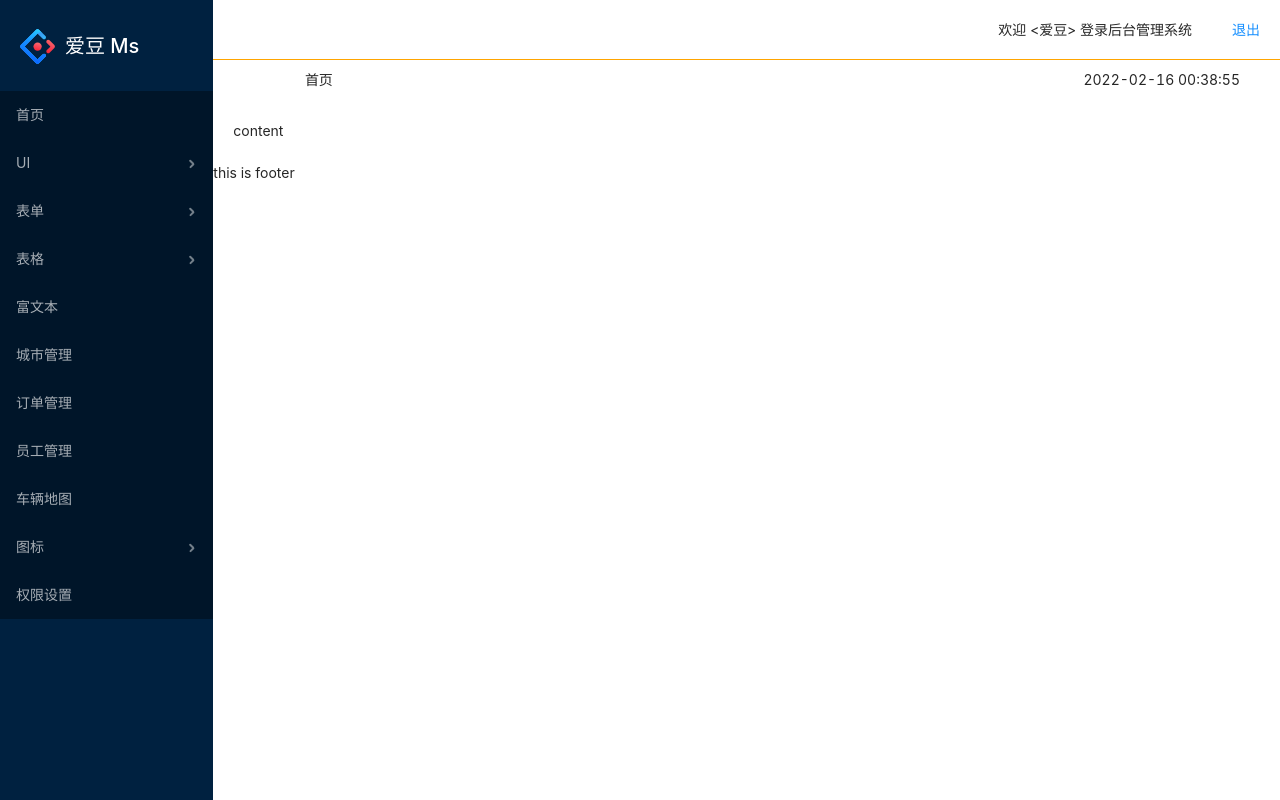
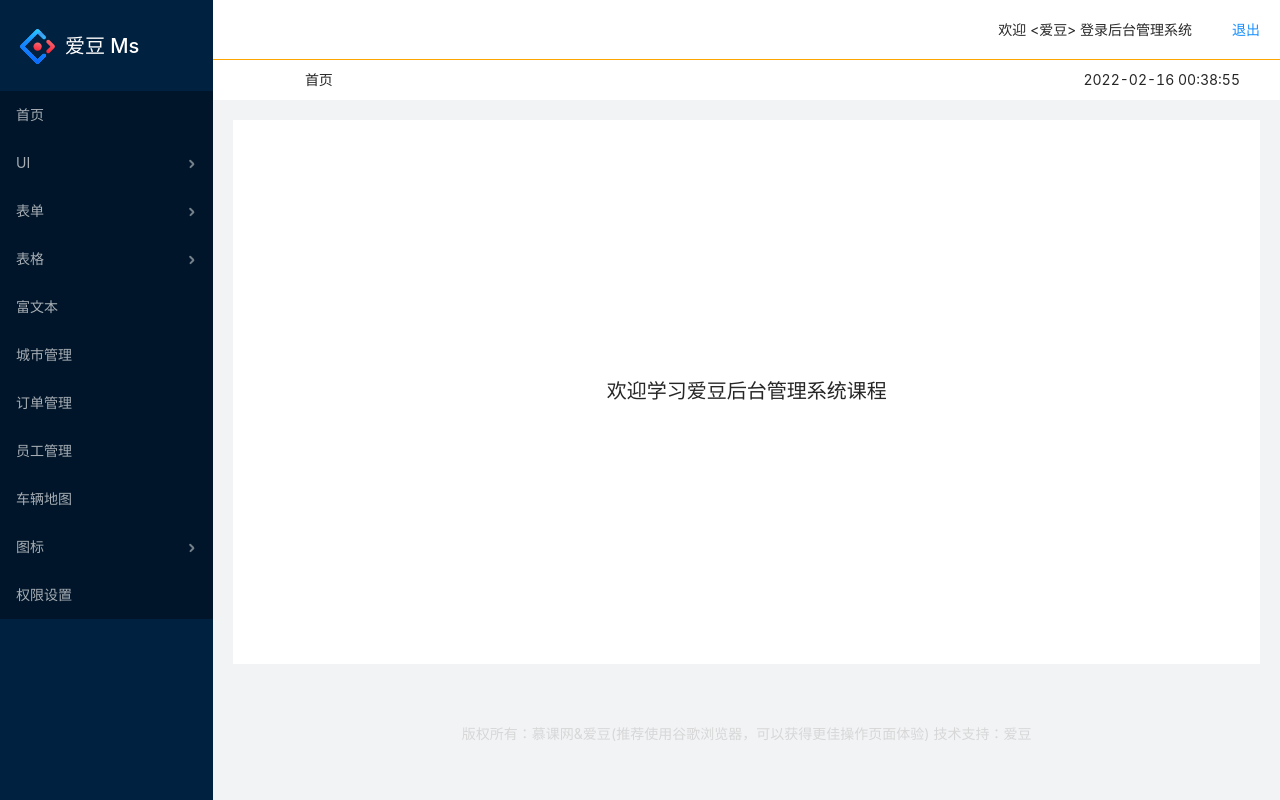
Before and after one commit to WangJiaHui0921/Bike, a React (Create React App) app: page / in a window 1280 px wide. Built offline with nearby package versions, Linux system fonts and the light colour scheme; no server answers.

Commit message:
Footer Home 页面结构开发完成

```diff
--- a/src/admin.jsx
+++ b/src/admin.jsx
@@ -1,6 +1,7 @@
 import React from 'react'
 import { Row, Col } from 'antd'
 import { Header, Footer, NavLeft } from "./components"
+import { Home } from "./pages"
 import styles from "./style/common.module.less"
 export class Admin extends React.Component {
     render() {
@@ -12,7 +13,7 @@ export class Admin extends React.Component {
                 <Col span={20} className={styles.main}>
                     <Header />
                     <Row className={styles.content}>
-                        content
+                        <Home />
                     </Row>
                     <Footer />
                 </Col>
--- a/src/components/footer/Footer.jsx
+++ b/src/components/footer/Footer.jsx
@@ -1,10 +1,10 @@
 import React, { Component } from 'react';
-
+import styles from './Footer.module.css'
 export class Footer extends Component {
     render() {
         return (
-            <div>
-                this is footer
+            <div className={styles.footer}>
+                版权所有：慕课网&爱豆(推荐使用谷歌浏览器，可以获得更佳操作页面体验) 技术支持：爱豆
             </div>
         );
     }
--- /dev/null
+++ b/src/components/footer/Footer.module.css
@@ -0,0 +1,6 @@
+.footer{
+    height:100px;
+    line-height:100px;
+    text-align:center;
+    color:#d7d7d7;
+}
--- a/src/components/header/Header.module.less
+++ b/src/components/header/Header.module.less
@@ -1,4 +1,5 @@
 .header{
+    background-color: #fff;
     .headerTop{
         height:60px;
         line-height:60px;
--- /dev/null
+++ b/src/pages/home/Home.jsx
@@ -0,0 +1,11 @@
+import React, { Component } from 'react';
+import styles from "./Home.module.less"
+export class Home extends Component {
+    render() {
+        return (
+            <div className={styles.homeWrapper}>
+                欢迎学习爱豆后台管理系统课程
+            </div>
+        );
+    }
+}
--- /dev/null
+++ b/src/pages/home/Home.module.less
@@ -0,0 +1,9 @@
+.homeWrapper{
+    height:calc(68vh);
+    width: 100%;
+    display: flex;
+    justify-content: center;
+    align-items: center;
+    font-size:20px;
+    background:#fff;
+}
--- /dev/null
+++ b/src/pages/index.js
@@ -0,0 +1 @@
+export * from "./home/Home"
--- a/src/style/common.module.less
+++ b/src/style/common.module.less
@@ -4,6 +4,7 @@
         background-color: #002140;
     }
     .main{
+        background-color: #f1f3f5;
         height: calc(100vh);
     }
     .content{
```
Also changed, not shown: src/components/footer/Footer.css (deleted).
